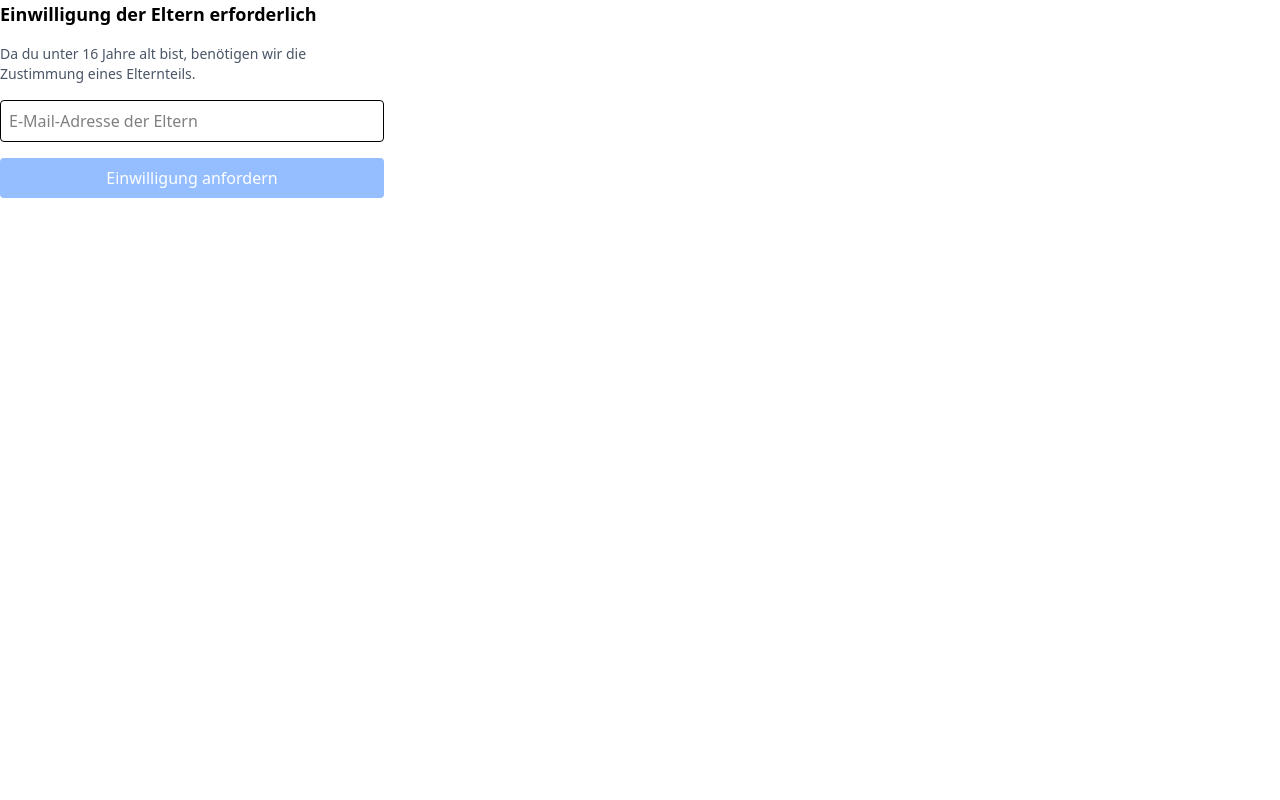
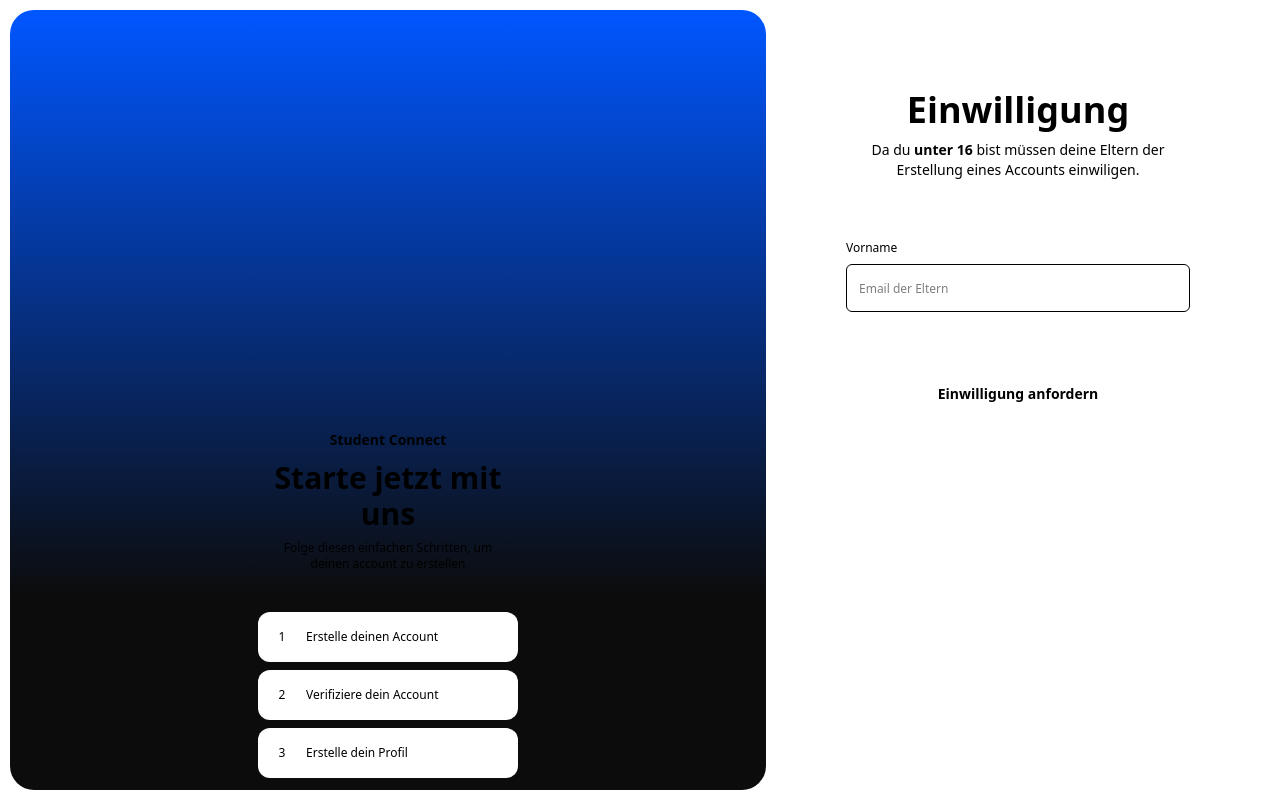
Before and after one commit to ArthurKunz/student-connect, a Next.js app: page /consent-request in a window 1280 px wide. Built offline with nearby package versions, Linux system fonts and the light colour scheme; no server answers.

Commit message:
style + refactor(consent-request): styled the consent-request form and got rid of the approved and rejected pages. Now we only have a page for requesting and pending

```diff
--- a/app/(parent-consent)/consent-request/page.tsx
+++ b/app/(parent-consent)/consent-request/page.tsx
@@ -13,6 +13,11 @@ export default function ParentConsent() {
   const [studentName, setStudentName] = useState('')
   const pollingRef = useRef<NodeJS.Timeout | null>(null)
   const router = useRouter()
+
+
+  if (consentStatus === 'approved') router.push('/home')
+  if (consentStatus === 'rejected') handleRejected()
+
 
   useEffect(() => {
     if (!sent) return
@@ -37,8 +42,6 @@ export default function ParentConsent() {
 
     return () => clearInterval(pollingRef.current!)
   }, [sent, studentEmail])
-
-
 
 
 
@@ -81,8 +84,6 @@ export default function ParentConsent() {
 
 
 
-
-
   async function handleRejected() {
     const { error } = await supabase.rpc('delete_self')
     if (error) alert(error.message)
@@ -92,48 +93,91 @@ export default function ParentConsent() {
 
 
 
+  return (
+    <div className='w-screen h-screen p-2.5 flex bg-primary'>
+
+      <div className='w-3/5 flex justify-center items-end h-full rounded-3xl bg-[linear-gradient(180deg,#0056FF_0%,#0c0c0c_75%,#0c0c0c_100%)]'>
+        <div className='flex flex-col items-center w-65 h-75 mb-15 gap-10'>
+          <div className='flex flex-col items-center'>
+            <span className='text-center text-sm text-brand font-semibold mb-2.5'>Student Connect</span>
+            <span className='text-center text-3xl text-light-heading font-semibold mb-2'>Starte jetzt mit uns</span>
+            <span className='text-center text-xs w-60 text-light-subheading'>Folge diesen einfachen Schritten, um deinen account zu erstellen</span>
+          </div>
+          <div className='w-full flex flex-col gap-2'>
+            <div className='w-full h-12.5 bg-white rounded-xl flex gap-3 items-center px-3'>
+              <div className='text-xs text-light-heading  w-6 h-6 bg-brand rounded-full flex justify-center items-center'>1</div>
+              <span className='text-xs text-brand'>Erstelle deinen Account</span>
+            </div>
+            <div className='w-full h-12.5 bg-white rounded-xl flex gap-3 items-center px-3'>
+              <div className='text-xs text-light-heading  w-6 h-6 bg-brand rounded-full flex justify-center items-center'>2</div>
+              <span className='text-xs text-brand'>Verifiziere dein Account</span>
+            </div>
+            <div className='w-full h-12.5 bg-white rounded-xl flex gap-3 items-center px-3'>
+              <div className='text-xs text-light-heading  w-6 h-6 bg-brand rounded-full flex justify-center items-center'>3</div>
+              <span className='text-xs text-brand'>Erstelle dein Profil</span>
+            </div>
+          </div>
+        </div>
+      </div>
+
+      <div className='relative flex w-2/5 h-full flex-col px-20 pt-20 pb-0'>
+        <div className='flex min-h-0 w-full flex-1 flex-col'>
 
 
-  if (sent) {
-    if (consentStatus === 'approved') return (
-      <div className="flex flex-col gap-4 max-w-sm">
-        <div className="text-green-600 text-4xl">✓</div>
-        <h2 className="text-lg font-bold">Deine Eltern haben zugestimmt!</h2>
-        <p className="text-sm text-gray-600">Dein Konto ist aktiv. Du kannst jetzt loslegen.</p>
-        <button className="bg-blue-500 text-white p-2 rounded" onClick={() => router.push('/home')}>
-          Weiter
+
+          {!sent && (
+            <div className='w-full flex flex-col items-center gap-15'>
+              <div className='w-full h-full flex flex-col items-center gap-2.5'>
+                <h1 className='text-4xl font-bold text-light-heading'>Einwilligung</h1>
+                <span className='text-center text-sm text-light-subheading'>Da du <span className='text-brand text-sm font-semiboldtext-brand text-sm font-semibold'>unter 16</span> bist müssen deine Eltern der Erstellung eines Accounts einwiligen.</span>
+              </div>
+              <div className='w-full flex flex-col gap-5'>
+                <div className='w-full flex flex-col gap-2'>
+                  <label className='text-xs text-light-label'>Vorname</label>
+                  <input
+                    type="email"
+                    placeholder="Email der Eltern"
+                    value={parentEmail}
+                    className="w-full text-light-input text-xs px-3 h-12 bg-input-bg border border-input-border rounded-md text-sm text-light focus:outline-none placeholder:text-xs placeholder:text-light-placeholder"
+                    onChange={e => setParentEmail(e.target.value)}
+                  />
+                </div>
+              </div>
+              <button
+              onClick={handleSubmit}
+              className='flex w-full items-center justify-center gap-2 rounded-full bg-button-bg py-3 text-sm font-semibold'
+              disabled={loading || !parentEmail}
+              >
+              {loading ? 'Wird gesendet…' : 'Einwilligung anfordern'}
               </button>
             </div>
-    )
+          )}
 
-    if (consentStatus === 'rejected') return (
-      <div className="flex flex-col gap-4 max-w-sm">
-        <div className="text-red-500 text-4xl">✕</div>
-        <h2 className="text-lg font-bold">Anfrage abgelehnt</h2>
-        <p className="text-sm text-gray-600">Deine Eltern haben die Anmeldung leider abgelehnt.</p>
-        <button className="bg-red-500 text-white p-2 rounded" onClick={handleRejected}>
-          Okay, Konto löschen
-        </button>
+          {(sent && consentStatus === 'pending') && (
+            <div className='w-full flex flex-col items-center gap-15'>
+              <div className='w-full h-full flex flex-col items-center gap-2.5'>
+                <h1 className='text-4xl font-bold text-light-heading'>Einwilligung</h1>
+                <span className='text-center text-sm text-light-subheading'>Email hat eine Einwilligungsemail erhalten. Sobald sie diese akzeptieren, wird dein Account automatisch erstellt.</span>
               </div>
-    )
+              <div className='w-full flex justify-center gap-5'>
+                <div className='w-25 h-25 bg-brand rounded-full'/>
+              </div>
+              <div className='w-full h-full flex flex-col items-center gap-2.5'>
+                <h1 className='text-lg font-bold text-light-heading'>Wir warten auf die Einwilligung</h1>
+                <span className='text-center text-xs text-light-subheading text-center'>Der Empfänger der Email muss die Erstellung des Accounts bestätigen bevor du fortfahren kannst</span>
+              </div>
+            </div>
+          )}
 
-    return (
-      <div className="flex flex-col gap-4 max-w-sm">
-        <div className="flex items-center gap-2">
-          <div className="w-4 h-4 rounded-full border-2 border-blue-500 border-t-transparent animate-spin" />
-          <span className="text-sm text-gray-500">Warte auf Antwort deiner Eltern…</span>
+
+
         </div>
-        <h2 className="text-lg font-bold">E-Mail wurde gesendet</h2>
-        <p className="text-sm text-gray-600">
-          Wir haben eine Einwilligungsanfrage an <strong>{parentEmail}</strong> gesendet.
-          Diese Seite aktualisiert sich automatisch.
-        </p>
-        <p className="text-xs text-gray-400">Lass diese Seite offen.</p>
+      </div>
     </div>
   )
 }
 
-  return (
+{/*
     <div className="flex flex-col gap-4 max-w-sm">
       <h2 className="text-lg font-bold">Einwilligung der Eltern erforderlich</h2>
       <p className="text-sm text-gray-600">
@@ -154,5 +198,4 @@ export default function ParentConsent() {
         {loading ? 'Wird gesendet…' : 'Einwilligung anfordern'}
       </button>
     </div>
-  )
-}
+*/}
```
Lines whose indentation alone changed are shown as unchanged.
